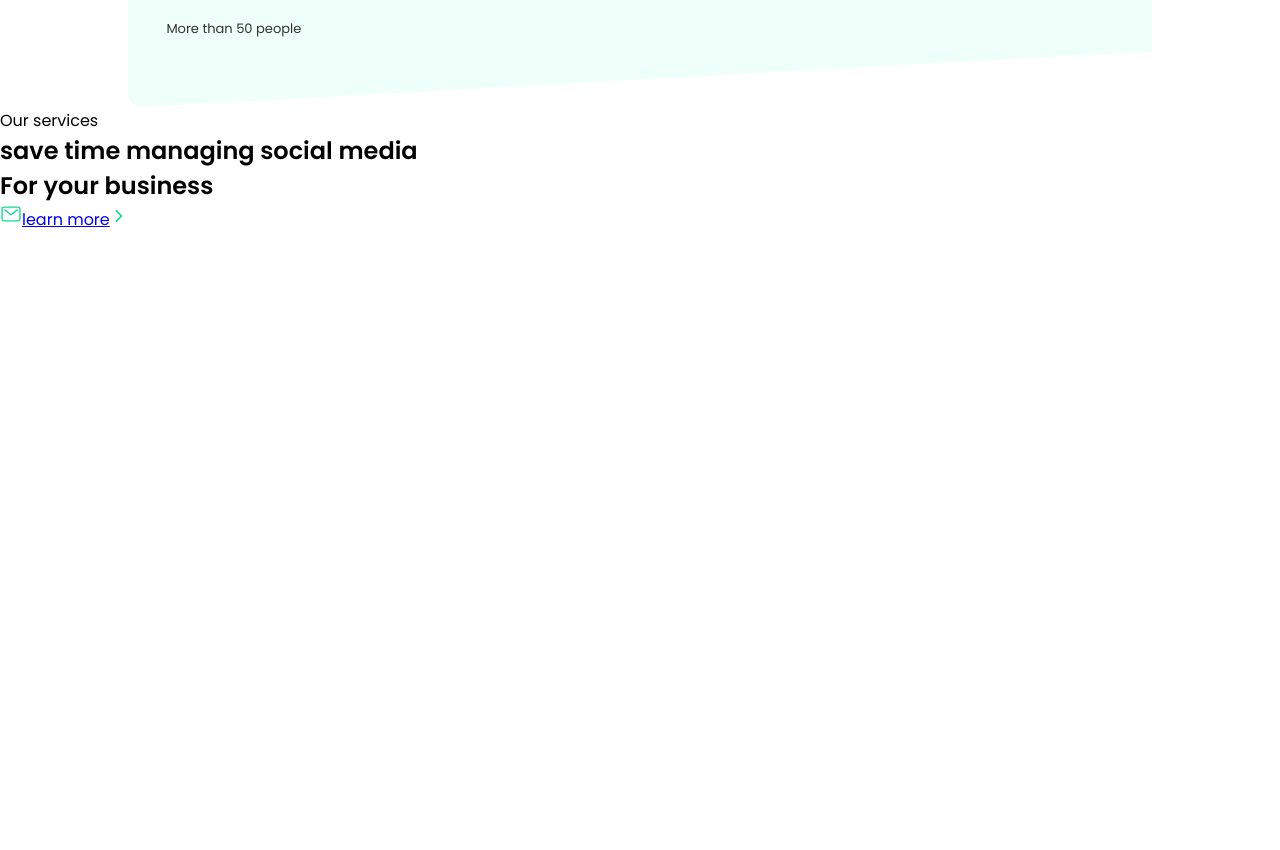
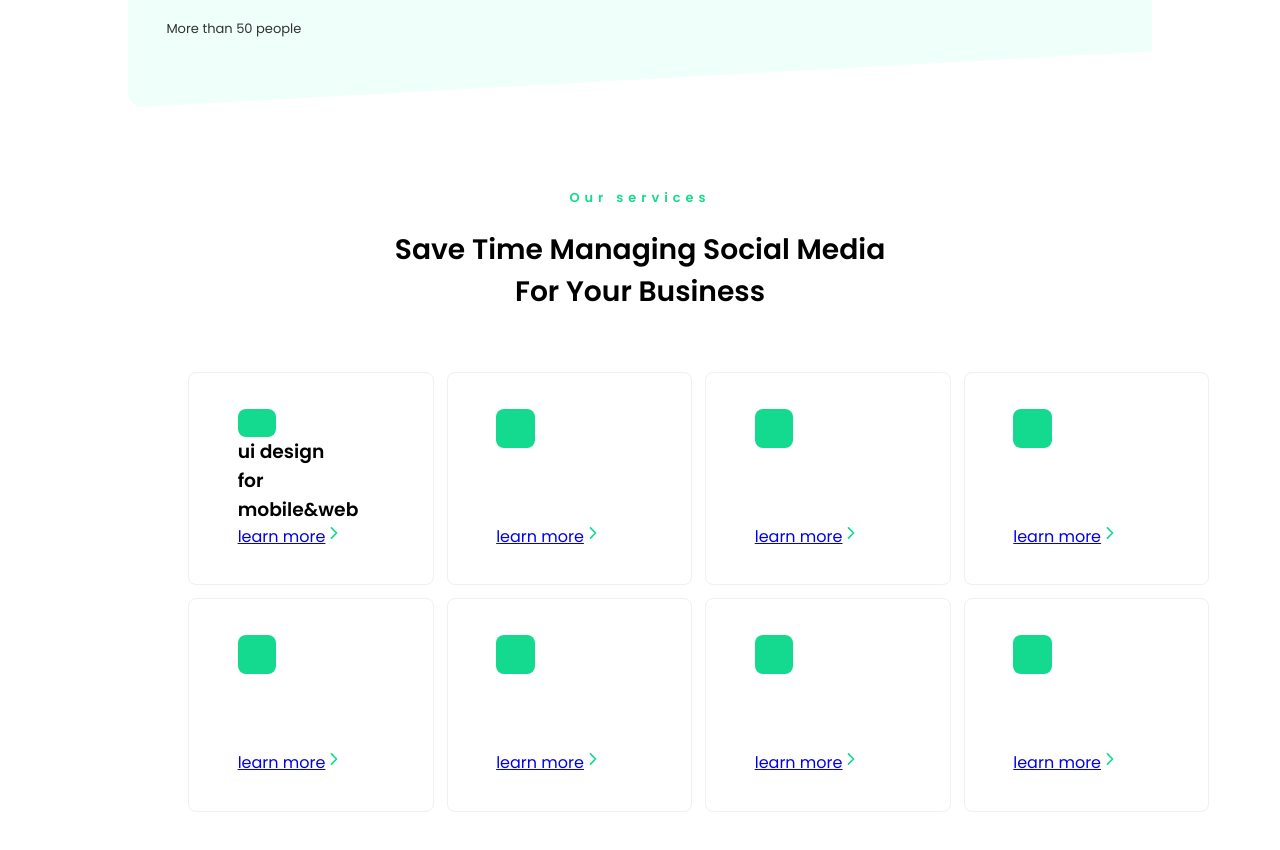
Before and after one commit to mkfuentes/revorn, a React (Create React App) app in the folder landing/: page / in a window 1280 px wide. Shown: the part 576-1426 px from the top of the page. Before the commit the page ends 808 px from the top, so only its background shows below. Built offline with nearby package versions, Linux system fonts and the light colour scheme.

Commit message:
cards added and css

```diff
--- a/landing/src/App.js
+++ b/landing/src/App.js
@@ -9,7 +9,7 @@ function App() {
     < >
       <header>
       <div className="logo_wrapper">dev <span>amit</span></div>
-      <div className="menu_container"></div>
+      <div className="menu_container">
       <span>
         <IconContext.Provider value={{color:"#000", size:"18px", className:"icons_container"}}>
           <div className="icon"><FaBehance/></div>
@@ -26,13 +26,14 @@ function App() {
         <span></span>
         <span></span>
         <span></span>
-    </span>
+          </span>
+          </div>
     </header>
 
     <div className="content_wrapper">
         <div className="left_content_wrapper">
           <h2>
-            <span>Design <span className="second"> focused</span></span>
+            <span>Design <span className="second"> focused</span></span><br />
             <span>start <span className="second">up</span></span>
           </h2>
           <p>Lorem ipsum dolor, sit amet consectetur adipisicing elit. Inventore voluptate, molestiae quod, provident nemo reprehenderit explicabo est dicta iste nesciunt natus numquam velit beatae exercitationem dolor esse itaque suscipit assumenda?</p>
--- a/landing/src/App.scss
+++ b/landing/src/App.scss
@@ -197,5 +197,86 @@ header{
               width: 100%;
             }
           }
+.service_container{
+  display: block;
+  width: 80%;
+  margin: 80px auto 0 auto;
+  .title_wrapper{
+    overflow: hidden;
+    .service_title{
+      display: block;
+      text-align: center;
+      color:$dark_green;
+      text-transform: upppercase;
+      letter-spacing: 5px;
+      font-size: 1.01vw;
+      font-weight: 600;
+      overflow: hidden;
+    }
+  }
+  h2{
+    font-size: 2.2vw;
+    font-weight: 600;
+    color:$black;
+    text-align: center;
+    text-transform: capitalize;
+    margin-top: 20px;
+    line-height: 1.5;
+    overflow: hidden;
+  }
+}
+.service_card{
+  @extend .dflex;
+  flex-wrap: wrap;
+  grid-gap: 1vw;
+  justify-content: flex-start;
+  margin: 60px;
+  .card{
+    display:flex;
+    flex-direction: column;
+    justify-content: space-between;
+    width: calc(96%/4);
+    border: 1px solid #f0f0f0;
+    border-radius: 8px;
+    background-color: $white;
+    padding: 2.8vw 3.8vw;
+    height: 16.67vw;
+    position: relative;
+    top:0;
+    transition: all .3s ease-in-out;
+    &:hover{
+      box-shadow: rgba(0,0,0,0.45) 0px 25px 20px -20px;
+      cursor: pointer;
+      top: -5px;
+    }
+    &.dark{
+      background-color: $black;
+      color:$white;
+      .line{
+        position: absolute;
+        top:0;
+        right: 3.8vw;
+        width: 4.5vw;
+      }
+      h2{
+        color: $white;
+        text-align: left;
+      }
+      a{
+        display: flex;
+        justify-content: space-between;
+            }
+    }
+    .service_icon{
+      width: 3.02vw;
+      height: 3.02vw;
+      display: inline-flex;
+      justify-content: center;
+      align-items: center;
+      background-color: $dark_green;
+      color: $white;
+      border-radius: 8px;
+    }
+  }
 
-//content_wrapper
+}
--- a/landing/src/components/Card.js
+++ b/landing/src/components/Card.js
@@ -10,6 +10,98 @@ function Card () {
         <h2>save time managing social media <br />For your business</h2>
       </div>
       <div className="service_card">
+        <div className="card">
+          <span className="service_icon" style={{backgroundColor:"ddfbf9"}}>
+            <IconContext.Provider value={{ color: "#14da8f", size: "22px" }}>
+              <IoMailOutline/>
+            </IconContext.Provider>
+          </span>
+          <h3>ui design <br />for mobile&web</h3>
+          <a href="#">
+            <span>learn more</span>
+            <IconContext.Provider value={{ color: "#14da8f", size: "18px" }}>
+              <IoChevronForward/>
+            </IconContext.Provider>
+          </a>
+        </div>
+        <div className="card">
+          <span className="service_icon" style={{backgroundColor:"ddfbf9"}}>
+            <IconContext.Provider value={{ color: "#14da8f", size: "22px" }}>
+              <IoMailOutline/>
+            </IconContext.Provider>
+          </span>
+          <a href="#">
+            <span>learn more</span>
+            <IconContext.Provider value={{ color: "#14da8f", size: "18px" }}>
+              <IoChevronForward/>
+            </IconContext.Provider>
+          </a>
+        </div>
+        <div className="card">
+          <span className="service_icon" style={{backgroundColor:"ddfbf9"}}>
+            <IconContext.Provider value={{ color: "#14da8f", size: "22px" }}>
+              <IoMailOutline/>
+            </IconContext.Provider>
+          </span>
+          <a href="#">
+            <span>learn more</span>
+            <IconContext.Provider value={{ color: "#14da8f", size: "18px" }}>
+              <IoChevronForward/>
+            </IconContext.Provider>
+          </a>
+        </div>
+        <div className="card">
+          <span className="service_icon" style={{backgroundColor:"ddfbf9"}}>
+            <IconContext.Provider value={{ color: "#14da8f", size: "22px" }}>
+              <IoMailOutline/>
+            </IconContext.Provider>
+          </span>
+          <a href="#">
+            <span>learn more</span>
+            <IconContext.Provider value={{ color: "#14da8f", size: "18px" }}>
+              <IoChevronForward/>
+            </IconContext.Provider>
+          </a>
+        </div>
+        <div className="card">
+          <span className="service_icon" style={{backgroundColor:"ddfbf9"}}>
+            <IconContext.Provider value={{ color: "#14da8f", size: "22px" }}>
+              <IoMailOutline/>
+            </IconContext.Provider>
+          </span>
+          <a href="#">
+            <span>learn more</span>
+            <IconContext.Provider value={{ color: "#14da8f", size: "18px" }}>
+              <IoChevronForward/>
+            </IconContext.Provider>
+          </a>
+        </div>
+        <div className="card">
+          <span className="service_icon" style={{backgroundColor:"ddfbf9"}}>
+            <IconContext.Provider value={{ color: "#14da8f", size: "22px" }}>
+              <IoMailOutline/>
+            </IconContext.Provider>
+          </span>
+          <a href="#">
+            <span>learn more</span>
+            <IconContext.Provider value={{ color: "#14da8f", size: "18px" }}>
+              <IoChevronForward/>
+            </IconContext.Provider>
+          </a>
+        </div>
+        <div className="card">
+          <span className="service_icon" style={{backgroundColor:"ddfbf9"}}>
+            <IconContext.Provider value={{ color: "#14da8f", size: "22px" }}>
+              <IoMailOutline/>
+            </IconContext.Provider>
+          </span>
+          <a href="#">
+            <span>learn more</span>
+            <IconContext.Provider value={{ color: "#14da8f", size: "18px" }}>
+              <IoChevronForward/>
+            </IconContext.Provider>
+          </a>
+        </div>
         <div className="card">
           <span className="service_icon" style={{backgroundColor:"ddfbf9"}}>
             <IconContext.Provider value={{ color: "#14da8f", size: "22px" }}>
```
